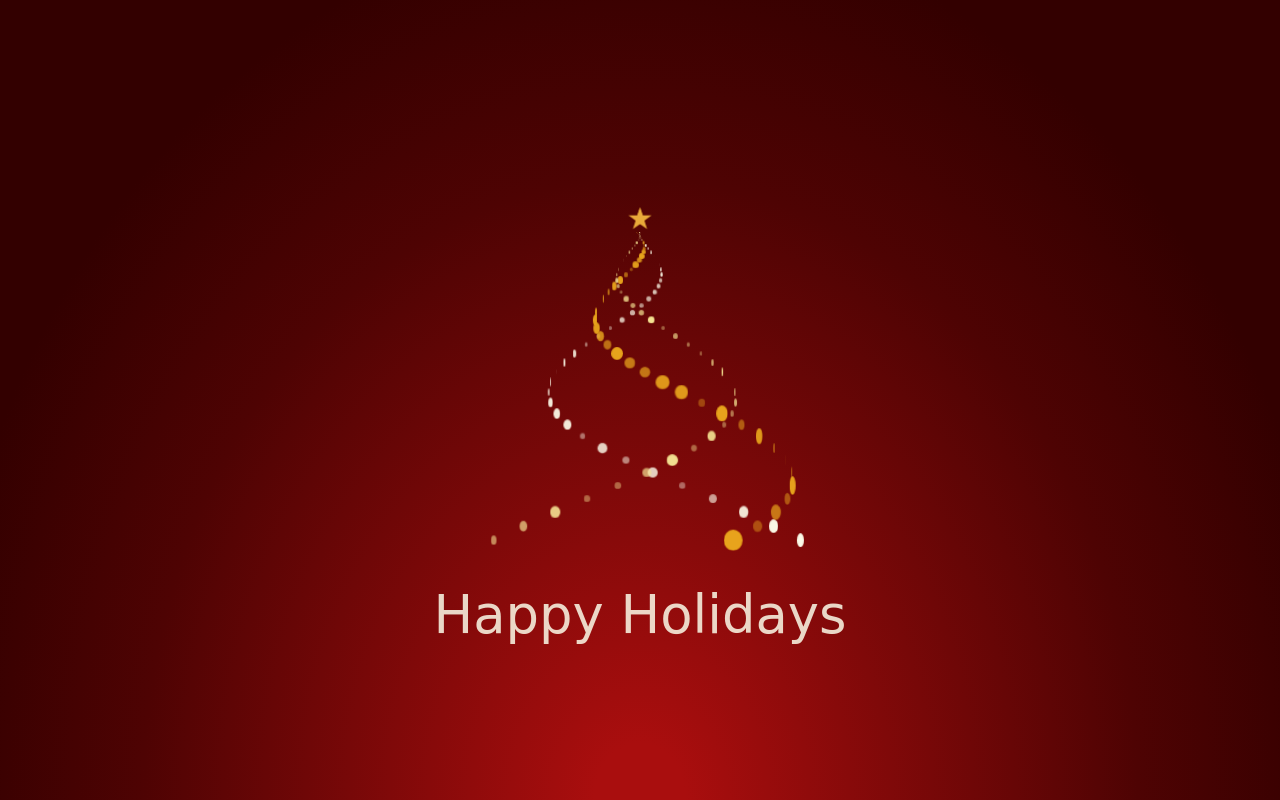
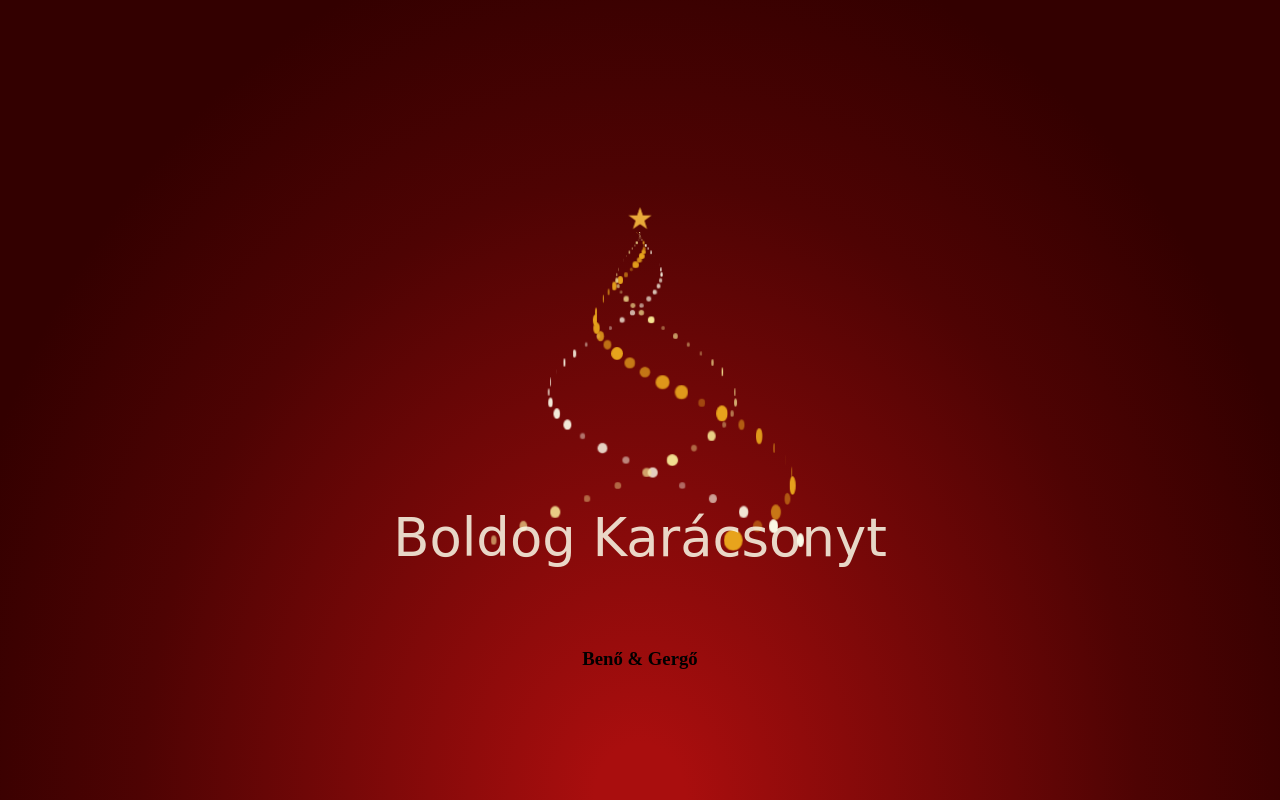
Before and after one commit to ugyvedke/ugyvedke.github.io, a plain HTML site: page index.html in a window 1280 px wide. Drawn offline with nearby package versions, Linux system fonts and the light colour scheme; a web font is replaced by a local one.

Commit message:
Update index.html

```diff
--- a/index.html
+++ b/index.html
@@ -2,7 +2,7 @@
 <html lang="en" >
 <head>
   <meta charset="UTF-8">
-  <title>CodePen - Happy Holidays!</title>
+  <title>Ugyvedke!</title>
   <link rel="stylesheet" href="https://cdnjs.cloudflare.com/ajax/libs/normalize/5.0.0/normalize.min.css">
 <link rel="stylesheet" href="./style.css">
 
@@ -667,7 +667,9 @@
     </div>
   </div>
   <div class="text-container">
-    <h2 class="happy">Happy Holidays</h2>
+    <h2 class="happy">Boldog Karácsonyt</h2>
+    <br>
+    <h3 class="happy">Benő & Gergő</h3>
   </div>
 </div>
 <!-- partial -->
```
